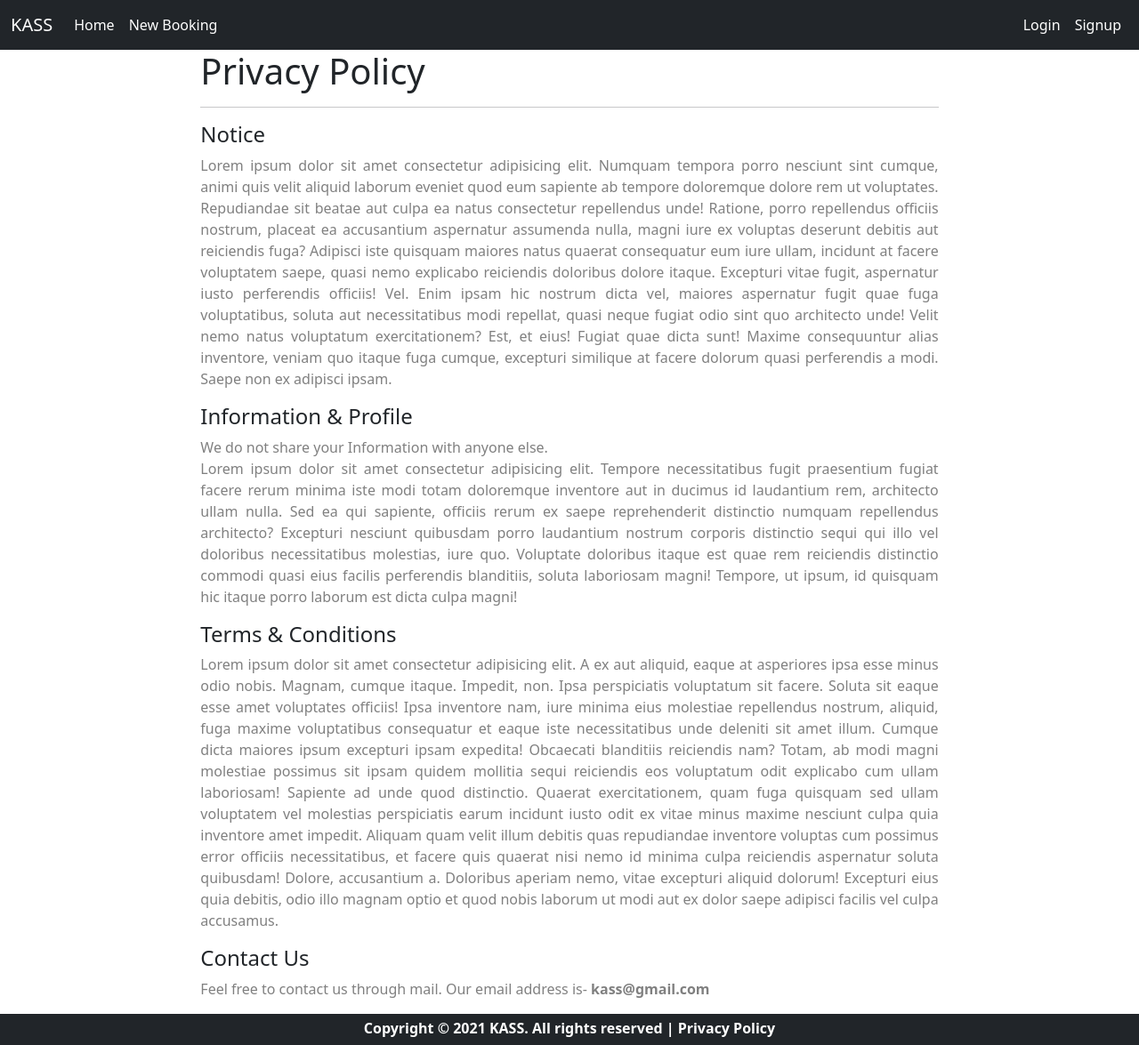
After one commit to d0ct0r3v1lk5h1t1j/KASS, a PHP site: page /privacy_policy.php in a window 1280 px wide. The commit adds this page. Shown: the whole page at 89% size. Run offline with PHP 8.4, Linux system fonts and the light colour scheme.

Commit message:
Made Privacy Policy,corrected the paths in forms

```diff
--- a/add_car.php
+++ b/add_car.php
@@ -83,7 +83,7 @@ form{
 ?>
 <div class="container mt-3">
 <h1 style="color:black;text-align:center;">ADD NEW CAR </h1>
-    <form action="/KASS/add_car.php" method="POST">
+    <form action="add_car.php" method="POST">
         <div style="color:white" class="mb-3">
         <label for="regno" class="form-label" ><strong>Registration No.</strong></label>
         <input type="text" class="form-control" name ='regno' id="regno" placeholder="Enter registraion no. of the car" maxlength="15">
--- a/add_car_category.php
+++ b/add_car_category.php
@@ -119,7 +119,7 @@ form{
      }
 ?>
 <div class="container mt-3">
-    <form action="/KASS/add_car_Category.php" method="POST">
+    <form action="add_car_Category.php" method="POST">
     <h1 style="color:#ffee01;text-align:center;margin:0px;padding:0px;">ADD CAR CATEGORY</h1>
         <div style="color:white" class="mb-3">
         <label for="car_cat" class="form-label" ><strong>CAR CATEGORY</strong></label>
--- a/add_discount.php
+++ b/add_discount.php
@@ -107,7 +107,7 @@ form{
 
 <div class="container mt-3">
 
-  <form action="/KASS/add_discount.php" method="POST" class="form-group">
+  <form action="add_discount.php" method="POST" class="form-group">
   <div class="mb-4 col-md-12">
   <label for="dcode" class="form-label" ><strong>Discount Code</strong></label>
   <input type="text" class="form-control" name ='dcode' id="dcode" placeholder="Enter Dicount Code" maxlength="10">
--- a/add_driver.php
+++ b/add_driver.php
@@ -100,7 +100,7 @@ form{
 ?>
 <div class="container mt-3">
 
-    <form action="/KASS/add_driver.php" method="POST" class="form-group row g-3">
+    <form action="add_driver.php" method="POST" class="form-group row g-3">
     <h1 class="col-md-12" style="color:#ffee01;text-align:center;">ADD DRIVER</h1>
         <div style="color:white" class="col-md-4">
         <label for="fname" class="form-label" ><strong>First name</strong></label>
--- a/add_new_loc.php
+++ b/add_new_loc.php
@@ -98,7 +98,7 @@ form{
 <div class="container mt-5">
 <div class="container mt-6">
 
-  <form action="/KASS/add_new_loc.php" method="POST" class="form-group row g-3">
+  <form action="add_new_loc.php" method="POST" class="form-group row g-3">
   <h1 style='text-align:center;color:#ffee01;'> Add New Location </h1>
   <div class="mb-2">
   <label for="locid" class="form-label" ><strong>Location ID</strong></label>
--- a/includes/footer.php
+++ b/includes/footer.php
@@ -22,5 +22,5 @@ footer{
       }
 </style>
 <footer>
-  Copyright &copy 2021 KASS. All rights reserved | <a href="#">Privacy Policy</a>
+  Copyright &copy 2021 KASS. All rights reserved | <a href="./privacy_policy.php">Privacy Policy</a>
 </footer>
--- a/includes/header.php
+++ b/includes/header.php
@@ -44,11 +44,11 @@ header{
                 echo '<li class="nav-item dropdown">
               <a class="nav-link dropdown-toggle active" href="#" role="button" data-bs-toggle="dropdown" aria-expanded="false">Admin</a>
               <ul class="dropdown-menu" aria-labelledby="navbarDropdown">
-                <li><a class="dropdown-item" href="/KASS/add_discount.php">Add discount coupon</a></li>
-                <li><a class="dropdown-item" href="/KASS/add_new_loc.php">Add new location</a></li>
-                <li><a class="dropdown-item" href="/KASS/add_car.php">Add new car</a></li>
-                <li><a class="dropdown-item" href="/KASS/add_car_category.php">Add new car category</a></li>
-                <li><a class="dropdown-item" href="/KASS/add_driver.php">Add new driver</a></li>
+                <li><a class="dropdown-item" href="add_discount.php">Add discount coupon</a></li>
+                <li><a class="dropdown-item" href="add_new_loc.php">Add new location</a></li>
+                <li><a class="dropdown-item" href="add_car.php">Add new car</a></li>
+                <li><a class="dropdown-item" href="add_car_category.php">Add new car category</a></li>
+                <li><a class="dropdown-item" href="add_driver.php">Add new driver</a></li>
               </ul>
             </li>';
               }
--- a/new_booking.php
+++ b/new_booking.php
@@ -308,7 +308,7 @@ form{
 </style>
 <div class="container mt-5">
 
-  <form action="/KASS/new_booking.php" method="POST" class="form-group row g-3">
+  <form action="new_booking.php" method="POST" class="form-group row g-3">
   <div class="col-md-12 text-center" style="margin-top:10px;color:#ffee01;"><h1>New Booking</h1></div>
       <div class="col-md-6">
       <label for="pickupdt" class="form-label"><strong>Pickup&nbsp;Date&nbsp;Time</strong></label>
--- /dev/null
+++ b/privacy_policy.php
@@ -0,0 +1,70 @@
+<!doctype html>
+<html lang="en">
+  <head>
+    <!-- Required meta tags -->
+    <meta charset="utf-8">
+    <meta name="viewport" content="width=device-width, initial-scale=1">
+
+    <!-- Bootstrap CSS -->
+    <link href="https://cdn.jsdelivr.net/npm/bootstrap@5.0.0-beta3/dist/css/bootstrap.min.css" rel="stylesheet" integrity="sha384-eOJMYsd53ii+scO/bJGFsiCZc+5NDVN2yr8+0RDqr0Ql0h+rP48ckxlpbzKgwra6" crossorigin="anonymous">
+
+    <title>Privacy Policy</title>
+  </head>
+  <body>
+  <style>
+  body{
+      margin:0px;
+      padding:0px;
+        }
+  p{
+      color:grey;
+      text-align:justify;
+  }
+  </style>
+  <?php include('includes/header.php');?>
+
+<div class="container col-md-8 offset-md-2">
+<h1>Privacy Policy</h1>
+<hr>
+<div><h4>Notice</h4></div>
+<p>Lorem ipsum dolor sit amet consectetur adipisicing elit. Numquam tempora porro nesciunt sint cumque, animi quis velit aliquid laborum eveniet quod eum sapiente ab tempore doloremque dolore rem ut voluptates.
+Repudiandae sit beatae aut culpa ea natus consectetur repellendus unde! Ratione, porro repellendus officiis nostrum, placeat ea accusantium aspernatur assumenda nulla, magni iure ex voluptas deserunt debitis aut reiciendis fuga?
+Adipisci iste quisquam maiores natus quaerat consequatur eum iure ullam, incidunt at facere voluptatem saepe, quasi nemo explicabo reiciendis doloribus dolore itaque. Excepturi vitae fugit, aspernatur iusto perferendis officiis! Vel.
+Enim ipsam hic nostrum dicta vel, maiores aspernatur fugit quae fuga voluptatibus, soluta aut necessitatibus modi repellat, quasi neque fugiat odio sint quo architecto unde! Velit nemo natus voluptatum exercitationem?
+Est, et eius! Fugiat quae dicta sunt! Maxime consequuntur alias inventore, veniam quo itaque fuga cumque, excepturi similique at facere dolorum quasi perferendis a modi. Saepe non ex adipisci ipsam.
+</p>
+
+<div><h4>Information & Profile</h4></div>
+<p>We do not share your Information with anyone else.<br>
+Lorem ipsum dolor sit amet consectetur adipisicing elit. Tempore necessitatibus fugit praesentium fugiat facere rerum minima iste modi totam doloremque inventore aut in ducimus id laudantium rem, architecto ullam nulla.
+Sed ea qui sapiente, officiis rerum ex saepe reprehenderit distinctio numquam repellendus architecto? Excepturi nesciunt quibusdam porro laudantium nostrum corporis distinctio sequi qui illo vel doloribus necessitatibus molestias, iure quo.
+Voluptate doloribus itaque est quae rem reiciendis distinctio commodi quasi eius facilis perferendis blanditiis, soluta laboriosam magni! Tempore, ut ipsum, id quisquam hic itaque porro laborum est dicta culpa magni!
+<p>
+
+<div><h4>Terms & Conditions</h4></div>
+<p>Lorem ipsum dolor sit amet consectetur adipisicing elit. A ex aut aliquid, eaque at asperiores ipsa esse minus odio nobis. Magnam, cumque itaque. Impedit, non. Ipsa perspiciatis voluptatum sit facere.
+Soluta sit eaque esse amet voluptates officiis! Ipsa inventore nam, iure minima eius molestiae repellendus nostrum, aliquid, fuga maxime voluptatibus consequatur et eaque iste necessitatibus unde deleniti sit amet illum.
+Cumque dicta maiores ipsum excepturi ipsam expedita! Obcaecati blanditiis reiciendis nam? Totam, ab modi magni molestiae possimus sit ipsam quidem mollitia sequi reiciendis eos voluptatum odit explicabo cum ullam laboriosam!
+Sapiente ad unde quod distinctio. Quaerat exercitationem, quam fuga quisquam sed ullam voluptatem vel molestias perspiciatis earum incidunt iusto odit ex vitae minus maxime nesciunt culpa quia inventore amet impedit.
+Aliquam quam velit illum debitis quas repudiandae inventore voluptas cum possimus error officiis necessitatibus, et facere quis quaerat nisi nemo id minima culpa reiciendis aspernatur soluta quibusdam! Dolore, accusantium a.
+Doloribus aperiam nemo, vitae excepturi aliquid dolorum! Excepturi eius quia debitis, odio illo magnam optio et quod nobis laborum ut modi aut ex dolor saepe adipisci facilis vel culpa accusamus.</p>
+
+
+<div><h4>Contact Us</h4></div>
+<p>Feel free to contact us through mail.
+Our email address is- <strong>kass@gmail.com<strong><p>
+</div>
+
+<?php include('includes/footer.php');?>
+ <!-- Optional JavaScript; choose one of the two! -->
+
+    <!-- Option 1: Bootstrap Bundle with Popper -->
+    <script src="https://cdn.jsdelivr.net/npm/bootstrap@5.0.0-beta3/dist/js/bootstrap.bundle.min.js" integrity="sha384-JEW9xMcG8R+pH31jmWH6WWP0WintQrMb4s7ZOdauHnUtxwoG2vI5DkLtS3qm9Ekf" crossorigin="anonymous"></script>
+
+    <!-- Option 2: Separate Popper and Bootstrap JS -->
+    <!--
+    <script src="https://cdn.jsdelivr.net/npm/@popperjs/core@2.9.1/dist/umd/popper.min.js" integrity="sha384-SR1sx49pcuLnqZUnnPwx6FCym0wLsk5JZuNx2bPPENzswTNFaQU1RDvt3wT4gWFG" crossorigin="anonymous"></script>
+    <script src="https://cdn.jsdelivr.net/npm/bootstrap@5.0.0-beta3/dist/js/bootstrap.min.js" integrity="sha384-j0CNLUeiqtyaRmlzUHCPZ+Gy5fQu0dQ6eZ/xAww941Ai1SxSY+0EQqNXNE6DZiVc" crossorigin="anonymous"></script>
+    -->
+  </body>
+  </html>
```
